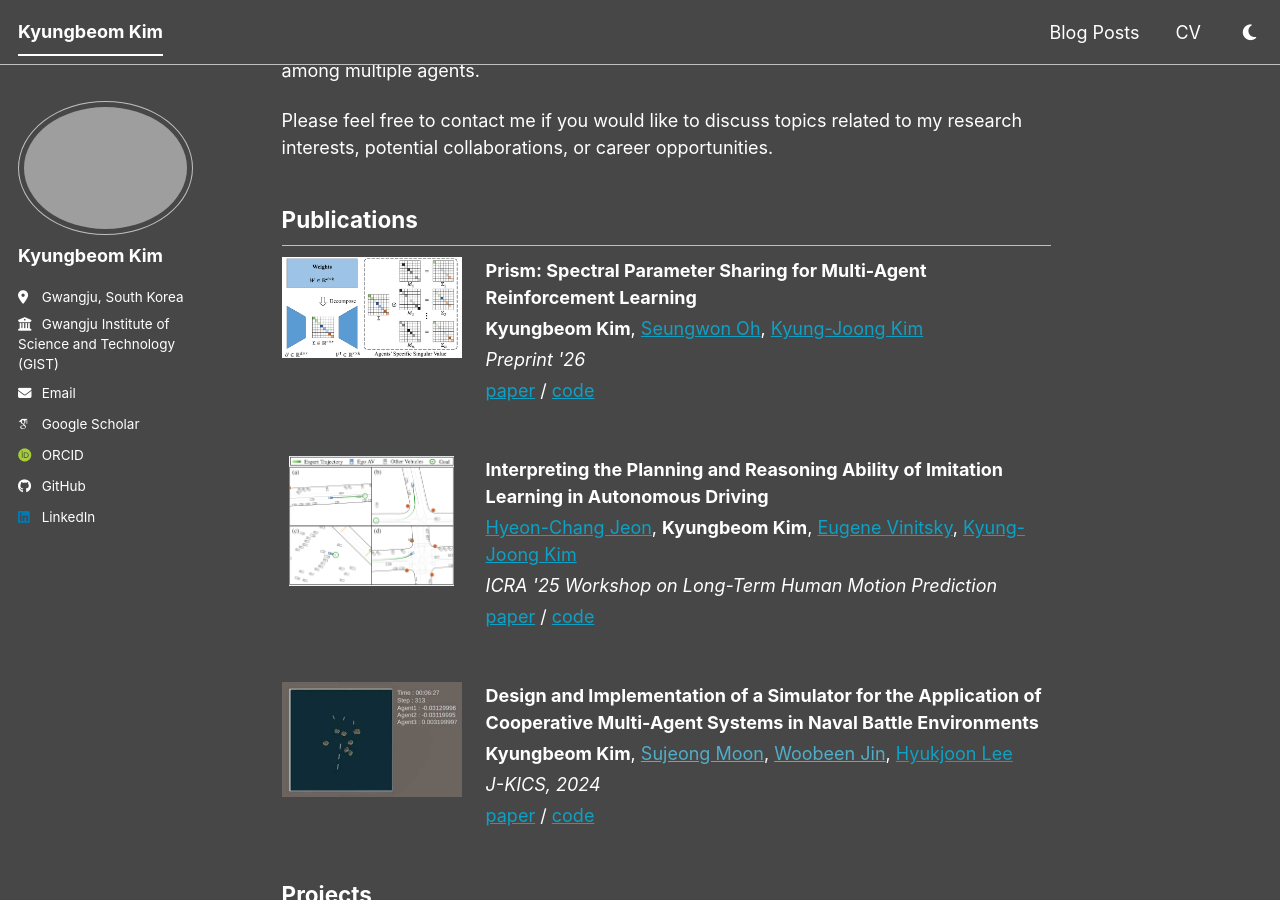
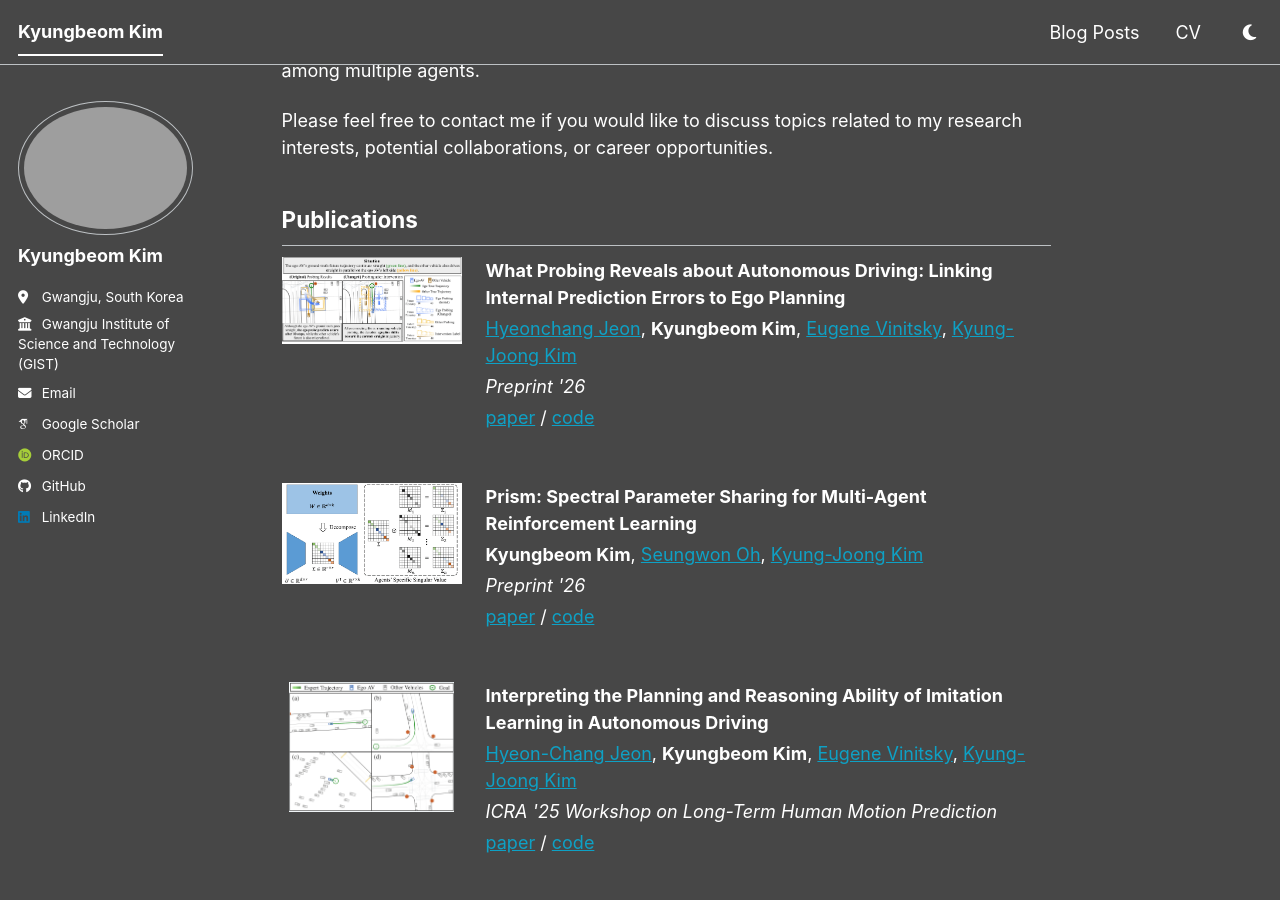
Before and after one commit to KKGB/KKGB.github.io, a Jekyll site: the page built from _pages/about.md, in a window 1280 px wide and 900 px high, scrolled down 340 px. Built offline with Jekyll 4.4.1, drawn with Linux system fonts in a browser that asks for light colours; some web fonts are replaced; a script bundle is joined from its source files by our own code; library files that are not in the unit come from our copies.

Commit message:
Add: What Probing Reveals about Autonomous Driving

```diff
--- a/_pages/about.md
+++ b/_pages/about.md
@@ -233,6 +233,19 @@ Please feel free to contact me if you would like to discuss topics related to my
 </style>
 
 <div class="publication-item">
+  <img src="/images/publications/autonomous-driving.png" alt="What Probing Reveals about Autonomous Driving: Linking Internal Prediction Errors to Ego Planning thumbnail">
+  <div>
+    <div class="publication-title">What Probing Reveals about Autonomous Driving: Linking Internal Prediction Errors to Ego Planning</div>
+    <div class="publication-authors"><a href="https://scholar.google.co.kr/citations?user=qqM2jmkAAAAJ&hl=ko&oi=ao">Hyeonchang Jeon</a>, <strong>Kyungbeom Kim</strong>, <a href="https://www.eugenevinitsky.com/">Eugene Vinitsky</a>, <a href="https://scholar.google.co.kr/citations?user=YBYE93sAAAAJ&hl=ko&oi=sra">Kyung-Joong Kim</a></div>
+    <div class="publication-venue">Preprint '26</div>
+    <div class="publication-links">
+      <a href="https://arxiv.org/abs/2606.31106">paper</a> /
+      <a href="https://github.com/KKGB/gpudrive_lab">code</a>
+    </div>
+  </div>
+</div>
+
+<div class="publication-item">
   <img src="/images/publications/prism.png" alt="Prism paper thumbnail">
   <div>
     <div class="publication-title">Prism: Spectral Parameter Sharing for Multi-Agent Reinforcement Learning</div>
```
Also changed, not shown: images/publications/autonomous-driving.png (added).
